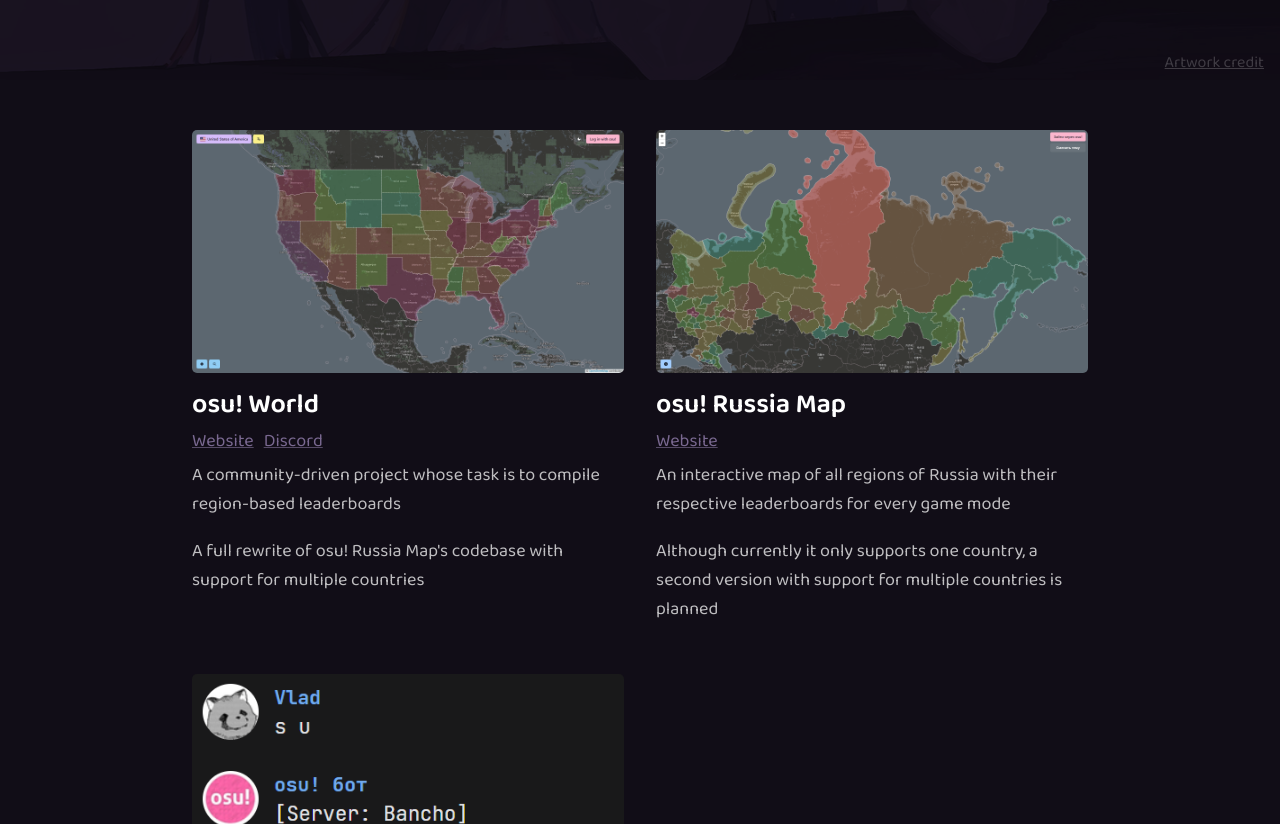
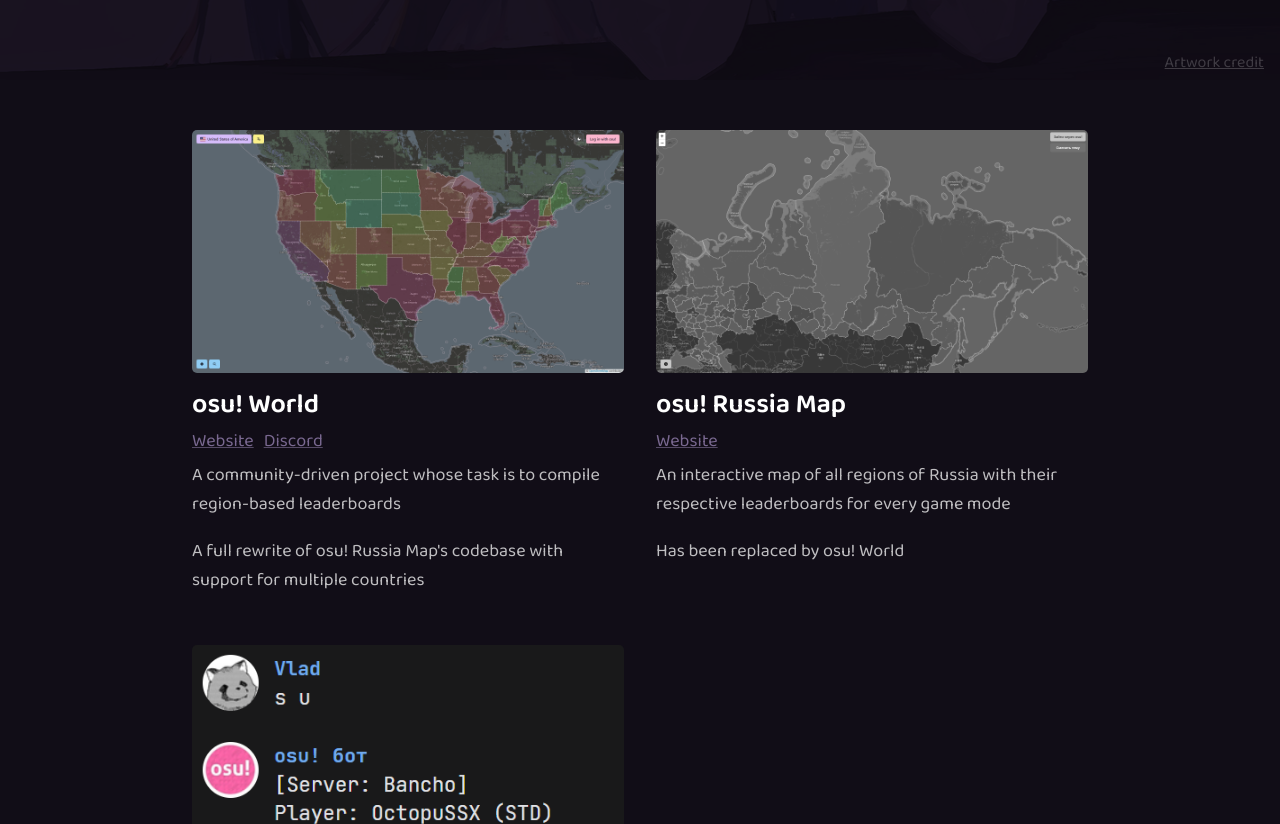
Before and after one commit to uzervlad/octo-svelte, a SvelteKit app: page /projects in a window 1280 px wide. Shown: the part 720-1544 px from the top of the page. Built offline with nearby package versions, Linux system fonts and the light colour scheme.

Commit message:
Update project description

```diff
--- a/src/routes/projects/+page.svelte
+++ b/src/routes/projects/+page.svelte
@@ -32,7 +32,7 @@
     </div>
 
     <div class="project">
-      <img src="/projects/osumap.png" data-title="osu! Russia Map" alt="">
+      <img class="gray" src="/projects/osumap.png" data-title="osu! Russia Map" alt="">
       <h2>osu! Russia Map</h2>
       <div class="links">
         <a href="https://osumap.ru/" target="_blank">Website</a>
@@ -41,7 +41,7 @@
         An interactive map of all regions of Russia with their respective leaderboards for every game mode
       </p>
       <p>
-        Although currently it only supports one country, a second version with support for multiple countries is planned
+        Has been replaced by osu! World
       </p>
     </div>
 
@@ -122,7 +122,6 @@
         img {
           width: 270px;
           margin-bottom: $image-offset;
-          cursor: zoom-in;
           border-radius: 5px;
 
           @media screen and (max-width: 1500px) {
```
